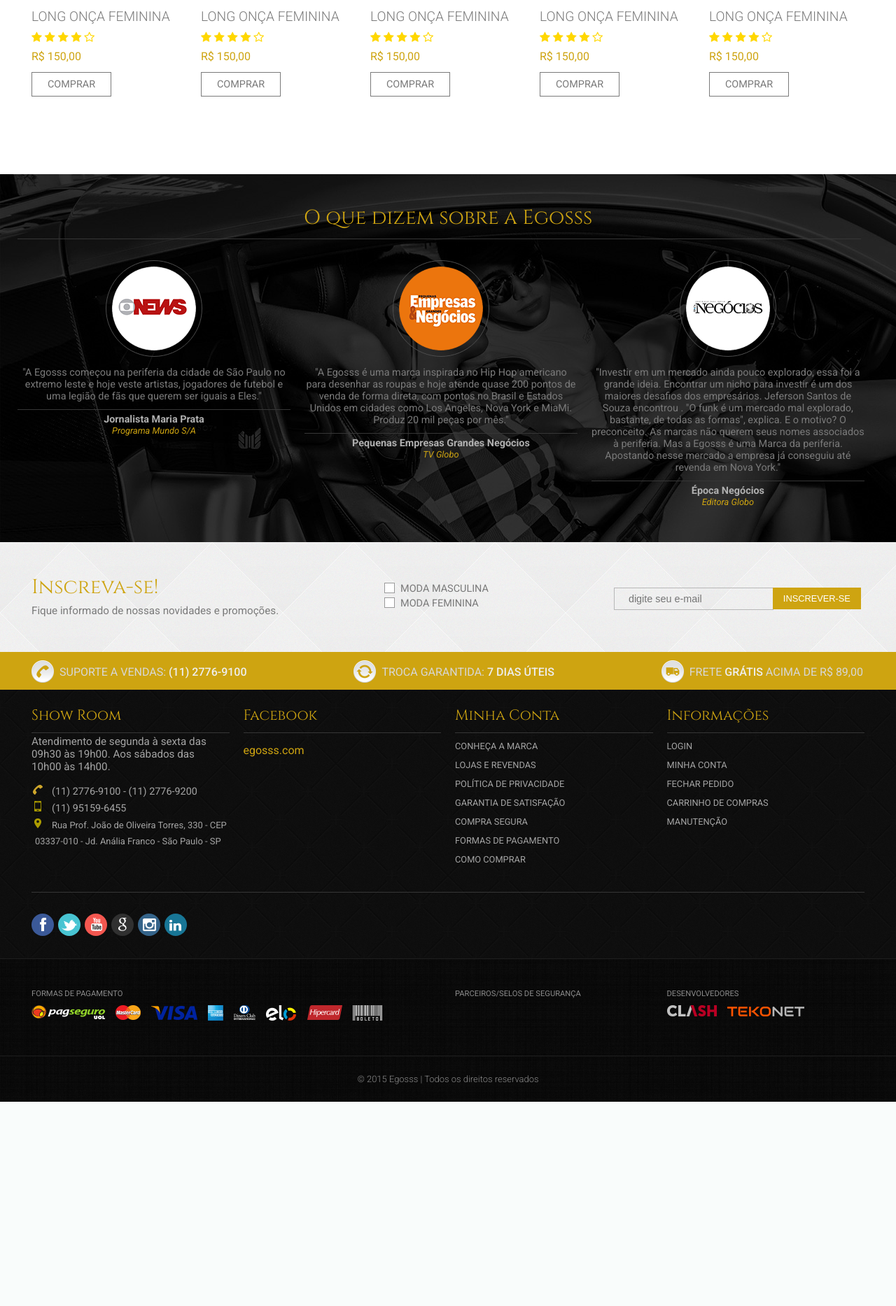
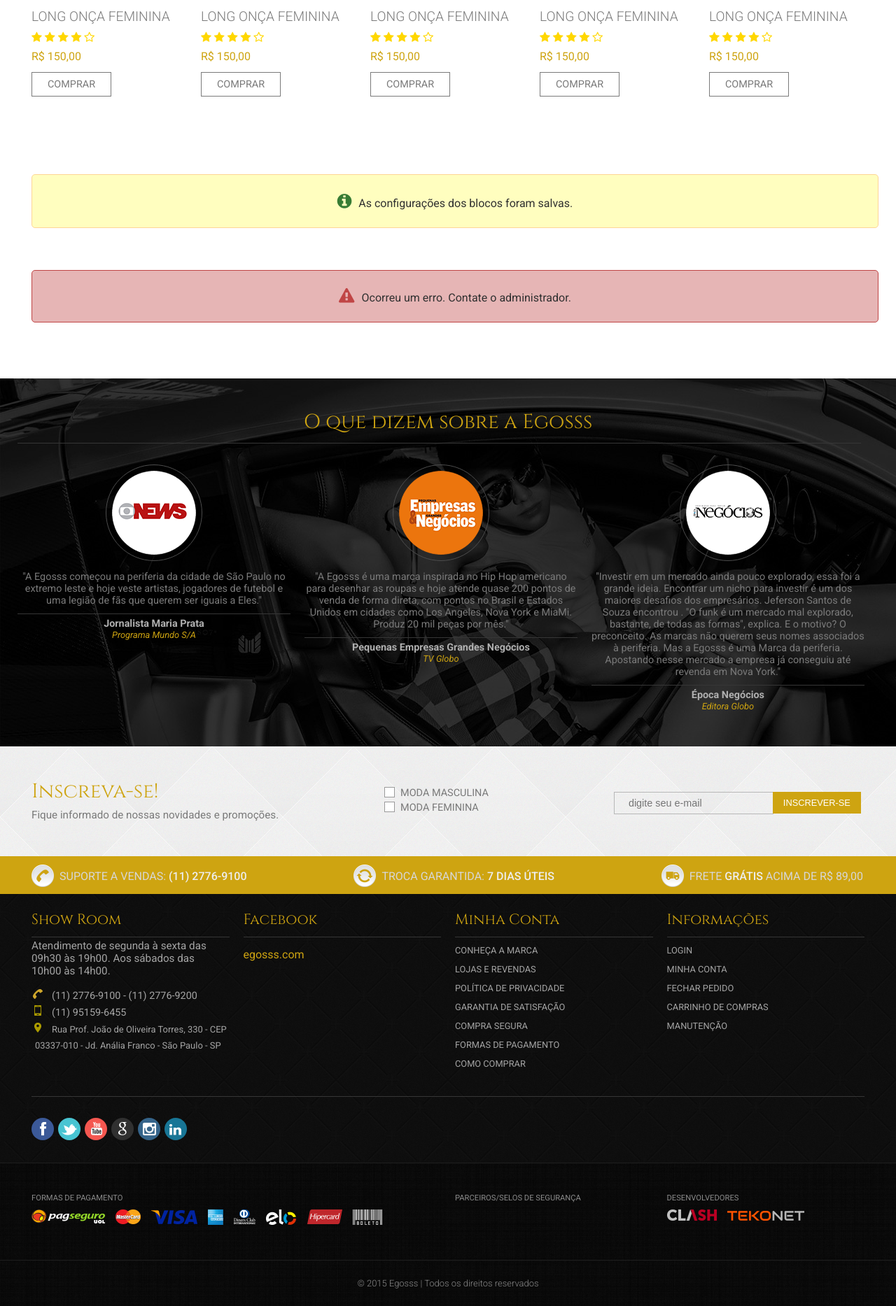
Before and after one commit to celsodesigner/egosss, a PHP site: page / in a window 1280 px wide. Shown: the part 3372-5239 px from the top of the page at 70% size. Before the commit the page ends 4947 px from the top, so only its background shows below. Run offline with PHP 8.4, Linux system fonts and the light colour scheme; some libraries are stand-ins or nearby versions.

Commit message:
alert messages

```diff
--- a/css/style.css
+++ b/css/style.css
@@ -1589,6 +1589,40 @@ footer {
 	text-align:left;
 }
 
+/* ALERTS MESSAGES -----------------------------------------------------------------------------------------*/
+
+.sucess-message,
+.error-message {
+	color:#303030;
+	background-color:#fffeb4;
+	padding:25px 0;
+	border-radius:5px;
+	text-align:center;
+	margin:30px 0;
+}
+
+.sucess-message {
+	background-color:#FFFEBF;
+	border:1px solid #FED596;
+}
+
+.error-message {
+	background-color:#E6B5B5;
+	border:1px solid #C04545;
+}
+
+.sucess-message i {
+	margin-right:10px;
+	font-size:1.5em;
+	color:#377C34;
+}
+
+.error-message i {
+	margin-right:10px;
+	font-size:1.4em;
+	color:#C04545;
+}
+
 /* MEDIA QUERIES -------------------------------------------------------------------------------------------*/
 
 /* Menor que 960 */
--- a/index.php
+++ b/index.php
@@ -85,6 +85,20 @@
     </article>
 </section>
 
+<div id="alert-messages">
+    <div class="grid grid-pad">
+
+        <div class="sucess-message col-1-1">
+            <div class="messages status"><i class="fa fa-info-circle"></i>As configurações dos blocos foram salvas.</div>
+        </div>
+
+        <div class="error-message col-1-1">
+            <div class="messages status"><i class="fa fa-warning"></i>Ocorreu um erro. Contate o administrador.</div>
+        </div>
+
+    </div>
+</div>
+
 <?php include('testimonials.php');?>
 
 <?php include('newsletter.php');?>
```
Also changed, not shown: images/patterns/_notes/dwsync.xml (deleted, +0 -10 lines).
